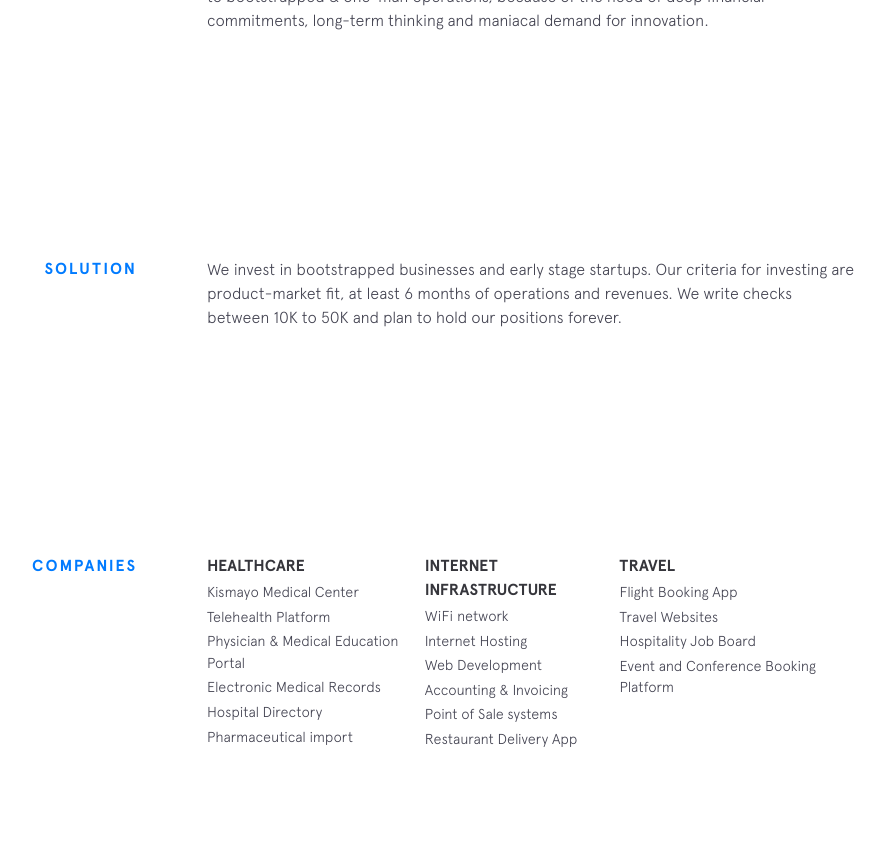
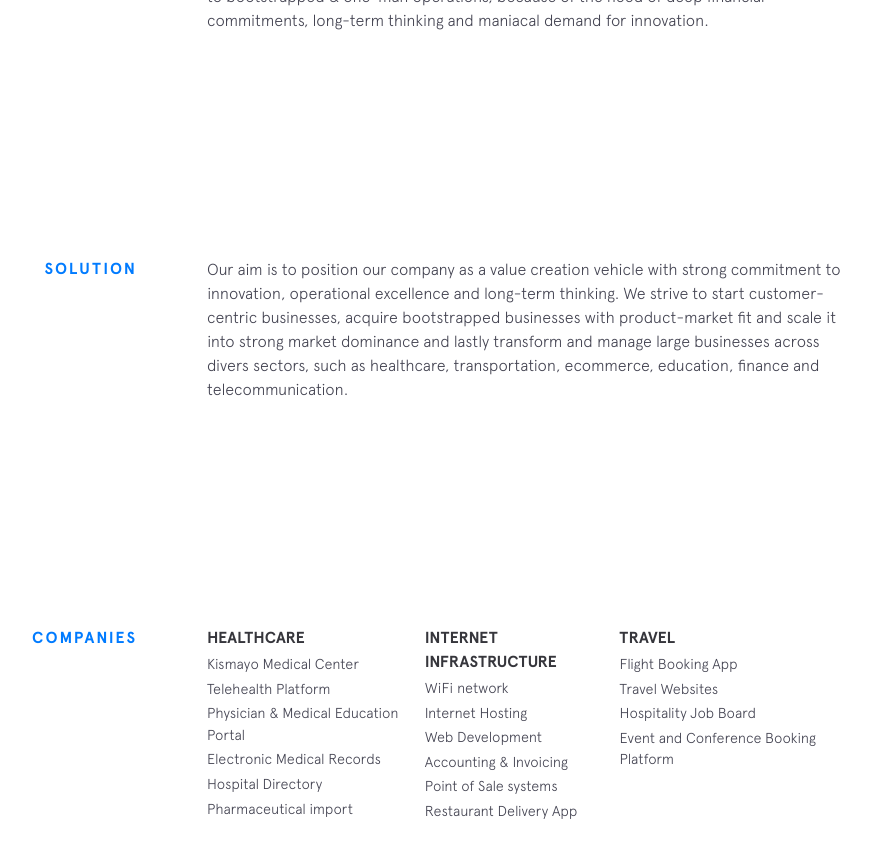
Before and after one commit to dahsoon/dahsoon.github.io, a Jekyll site: the page built from index.html, in a window 1280 px wide and 900 px high, scrolled down 1433 px. Shown: the top 858 px of the window, without its empty margins (243-1128 px from the left). Built offline with Jekyll 4.4.1, drawn with Linux system fonts in a browser that asks for light colours; nearby versions of some CDN libraries.

Commit message:
create site

```diff
--- a/_includes/solution.html
+++ b/_includes/solution.html
@@ -2,8 +2,8 @@
   <div class="section__title">Solution</div>
   <div class="section__content">
     <p>
-      We invest in bootstrapped businesses and early stage startups. Our criteria for investing are product-market fit, at least 6 months of operations and revenues.
-      We write checks between 10K to 50K and plan to hold our positions forever.
+      Our aim is to position our company as a value creation vehicle with strong commitment to innovation, operational excellence and long-term thinking.
+      We strive to start customer-centric businesses, acquire bootstrapped businesses with product-market fit and scale it into strong market dominance and lastly transform and manage large businesses across divers sectors, such as healthcare, transportation, ecommerce, education, finance and telecommunication.
     </p>
   </div>
 </section>
```
